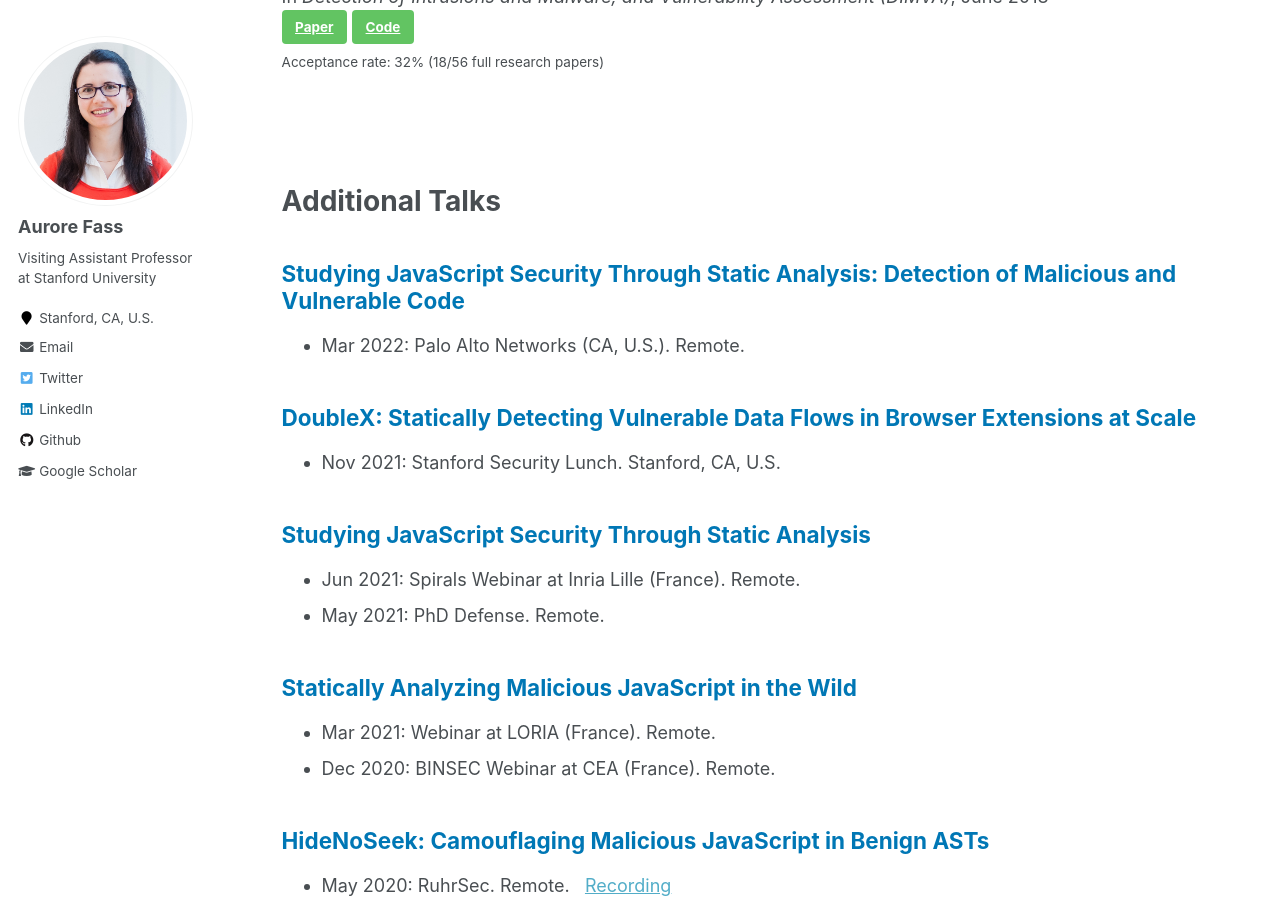
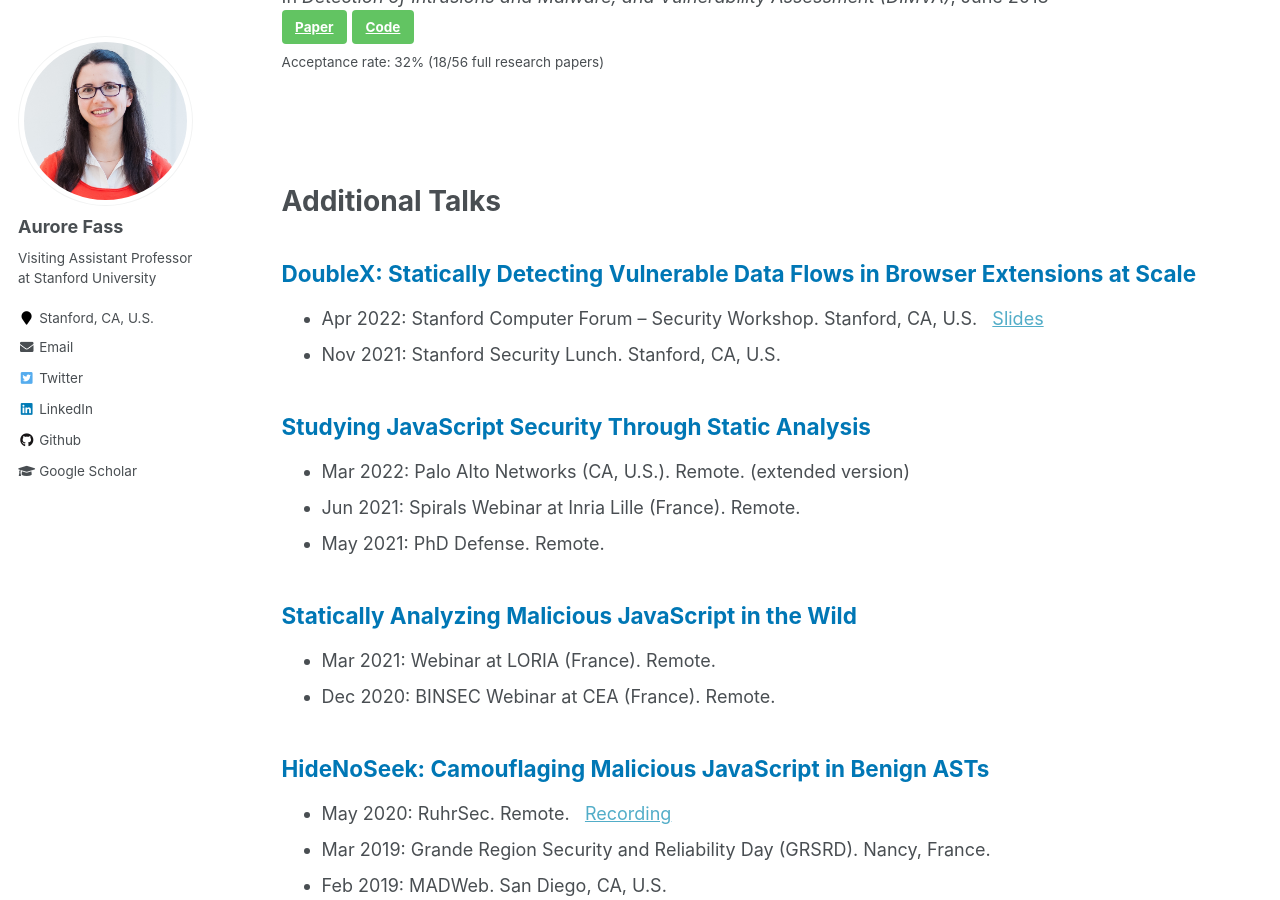
Before and after one commit to Aurore54F/aurore54f.github.io, a Jekyll site: the page built from _pages/publications.md, in a window 1280 px wide and 900 px high, scrolled down 1222 px. Built offline with Jekyll 4.4.1, drawn with Linux system fonts in a browser that asks for light colours.

Commit message:
Updated talks, added slides

```diff
--- a/_pages/publications.md
+++ b/_pages/publications.md
@@ -27,15 +27,14 @@ author_profile: true
 </p>
 
 
-## <span style="color:rgb(0, 119, 181)"> Studying JavaScript Security Through Static Analysis: Detection of Malicious and Vulnerable Code </span>
-* Mar 2022: Palo Alto Networks (CA, U.S.). Remote.
-
 ## <span style="color:rgb(0, 119, 181)"> DoubleX: Statically Detecting Vulnerable Data Flows in Browser Extensions at Scale  </span>
+* Apr 2022: Stanford Computer Forum -- Security Workshop. Stanford, CA, U.S. &nbsp; [Slides](https://aurore54f.github.io/papers/fass2022doublexstanford.talk.pdf)
 * Nov 2021: Stanford Security Lunch. Stanford, CA, U.S.
 
 
 ## <span style="color:rgb(0, 119, 181)"> Studying JavaScript Security Through Static Analysis </span>
 
+* Mar 2022: Palo Alto Networks (CA, U.S.). Remote. (extended version)
 * Jun 2021: Spirals Webinar at Inria Lille (France). Remote.
 * May 2021: PhD Defense. Remote.
 
```
Also changed, not shown: 1 other file.
